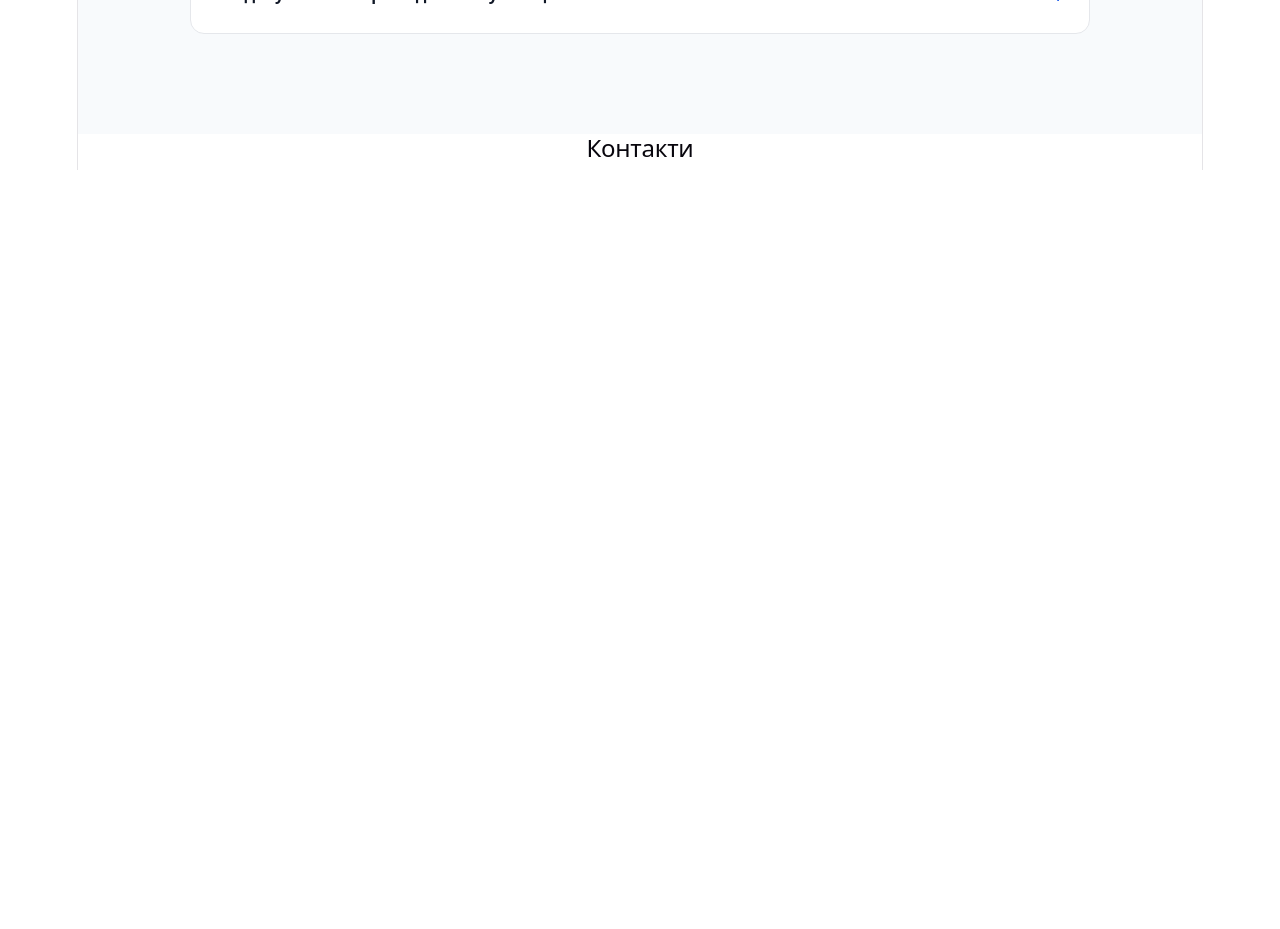
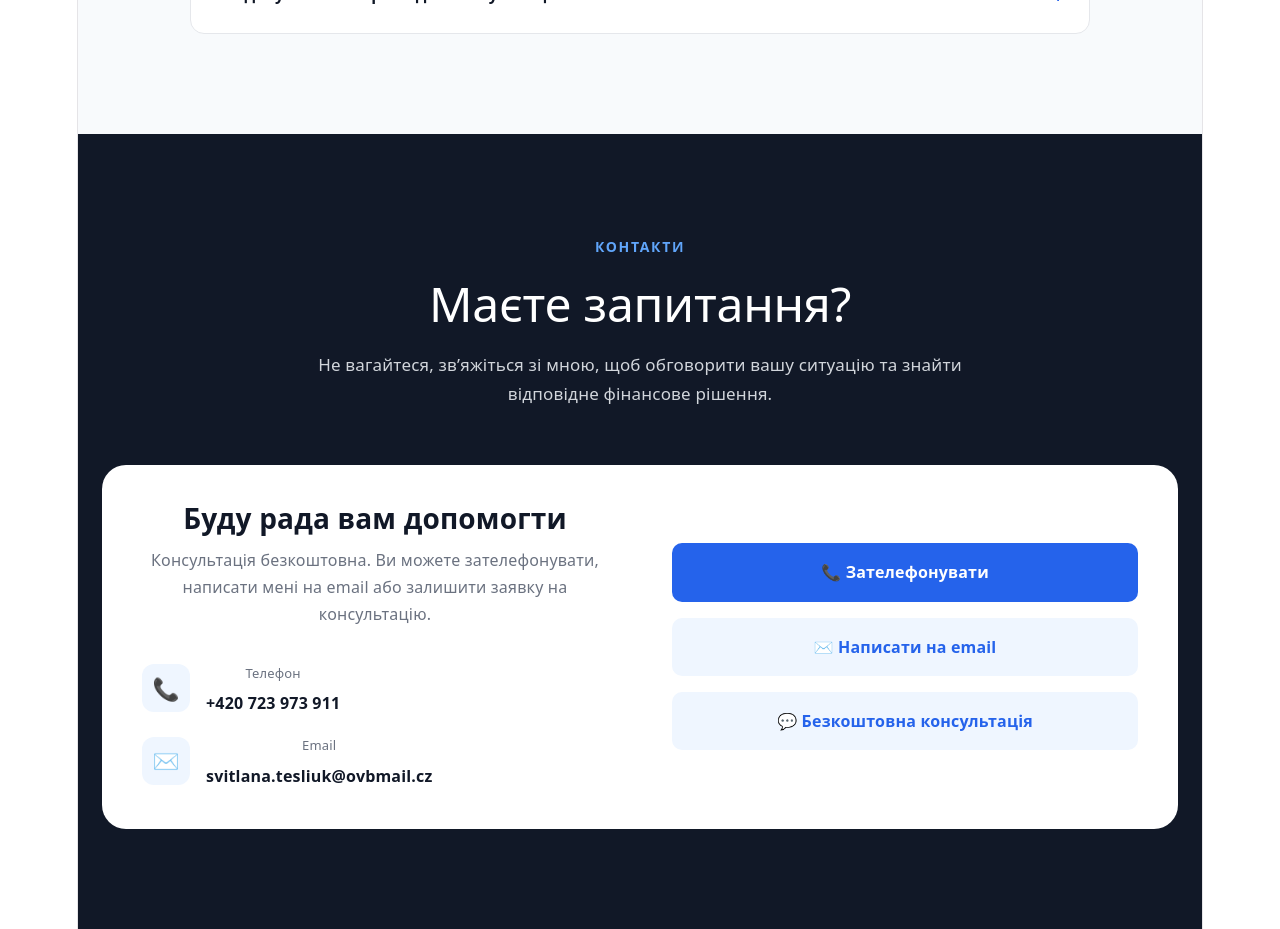
Before and after one commit to SvitlanaTesliuk/financial-consultant, a React (Vite) app: page / in a window 1280 px wide. Shown: the part 4600-5529 px from the top of the page. Before the commit the page ends 4770 px from the top, so only its background shows below. Built offline with nearby package versions, Linux system fonts and the light colour scheme.

Commit message:
create section contact

```diff
--- a/src/components/Contact/Contact.module.css
+++ b/src/components/Contact/Contact.module.css
@@ -0,0 +1,213 @@
+.contact {
+  padding: 100px 24px;
+
+  background-color: #111827;
+}
+
+.container {
+  max-width: 1100px;
+
+  margin: 0 auto;
+}
+
+.header {
+  max-width: 700px;
+
+  margin: 0 auto 56px;
+
+  text-align: center;
+}
+
+.subtitle {
+  margin: 0 0 16px;
+
+  color: #60a5fa;
+
+  font-size: 14px;
+  font-weight: 700;
+
+  letter-spacing: 0.12em;
+}
+
+.title {
+  margin: 0 0 20px;
+
+  color: #ffffff;
+
+  font-size: clamp(32px, 4vw, 48px);
+
+  line-height: 1.15;
+}
+
+.description {
+  margin: 0;
+
+  color: #d1d5db;
+
+  font-size: 17px;
+
+  line-height: 1.7;
+}
+
+.content {
+  display: grid;
+
+  grid-template-columns: 1fr 1fr;
+
+  gap: 64px;
+
+  padding: 40px;
+
+  background-color: #ffffff;
+
+  border-radius: 24px;
+}
+
+.info h3 {
+  margin: 0 0 16px;
+
+  color: #111827;
+
+  font-size: 28px;
+}
+
+.info p {
+  margin: 0;
+
+  color: #6b7280;
+
+  font-size: 16px;
+
+  line-height: 1.7;
+}
+
+.contacts {
+  display: flex;
+
+  flex-direction: column;
+
+  gap: 16px;
+
+  margin-top: 32px;
+}
+
+.contactItem {
+  display: flex;
+
+  align-items: center;
+
+  gap: 16px;
+
+  color: #111827;
+
+  text-decoration: none;
+}
+
+.contactItem:hover strong {
+  color: #2563eb;
+}
+
+.icon {
+  display: flex;
+
+  align-items: center;
+  justify-content: center;
+
+  width: 48px;
+  height: 48px;
+
+  background-color: #eff6ff;
+
+  border-radius: 12px;
+
+  font-size: 22px;
+}
+
+.contactItem span:last-child {
+  display: flex;
+
+  flex-direction: column;
+
+  gap: 4px;
+}
+
+.contactItem small {
+  color: #6b7280;
+
+  font-size: 13px;
+}
+
+.contactItem strong {
+  color: #111827;
+
+  font-size: 16px;
+}
+
+.actions {
+  display: flex;
+
+  flex-direction: column;
+
+  justify-content: center;
+
+  gap: 16px;
+}
+
+.primaryButton,
+.secondaryButton {
+  display: block;
+
+  padding: 16px 24px;
+
+  border-radius: 10px;
+
+  font-size: 16px;
+
+  font-weight: 600;
+
+  text-align: center;
+
+  text-decoration: none;
+
+  transition:
+    transform 0.2s ease,
+    background-color 0.2s ease;
+}
+
+.primaryButton {
+  background-color: #2563eb;
+
+  color: #ffffff;
+}
+
+.primaryButton:hover {
+  background-color: #1d4ed8;
+
+  transform: translateY(-2px);
+}
+
+.secondaryButton {
+  background-color: #eff6ff;
+
+  color: #2563eb;
+}
+
+.secondaryButton:hover {
+  background-color: #dbeafe;
+
+  transform: translateY(-2px);
+}
+
+@media (max-width: 768px) {
+  .contact {
+    padding: 72px 20px;
+  }
+
+  .content {
+    grid-template-columns: 1fr;
+
+    gap: 40px;
+
+    padding: 28px;
+  }
+}
--- a/src/components/Contact/Contact.tsx
+++ b/src/components/Contact/Contact.tsx
@@ -0,0 +1,87 @@
+import styles from './Contact.module.css'
+
+const Contact = () => {
+  return (
+    <section id="contact" className={styles.contact}>
+      <div className={styles.container}>
+        <div className={styles.header}>
+          <p className={styles.subtitle}>КОНТАКТИ</p>
+
+          <h2 className={styles.title}>
+            Маєте запитання?
+          </h2>
+
+          <p className={styles.description}>
+            Не вагайтеся, зв’яжіться зі мною, щоб обговорити вашу ситуацію
+            та знайти відповідне фінансове рішення.
+          </p>
+        </div>
+
+        <div className={styles.content}>
+          <div className={styles.info}>
+            <h3>
+              Буду рада вам допомогти
+            </h3>
+
+            <p>
+              Консультація безкоштовна.
+              Ви можете зателефонувати, написати мені
+              на email або залишити заявку на консультацію.
+            </p>
+
+            <div className={styles.contacts}>
+              <a
+                href="tel:+420723973911"
+                className={styles.contactItem}
+              >
+                <span className={styles.icon}>📞</span>
+
+                <span>
+                  <small>Телефон</small>
+                  <strong>+420 723 973 911</strong>
+                </span>
+              </a>
+
+              <a
+                href="mailto:svitlana.tesliuk@ovbmail.cz"
+                className={styles.contactItem}
+              >
+                <span className={styles.icon}>✉️</span>
+
+                <span>
+                  <small>Email</small>
+                  <strong>svitlana.tesliuk@ovbmail.cz</strong>
+                </span>
+              </a>
+            </div>
+          </div>
+
+          <div className={styles.actions}>
+            <a
+              href="tel:+420XXXXXXXXX"
+              className={styles.primaryButton}
+            >
+              📞 Зателефонувати
+            </a>
+
+            <a
+              href="mailto:example@email.com"
+              className={styles.secondaryButton}
+            >
+              ✉️ Написати на email
+            </a>
+
+            <a
+              href="mailto:example@email.com?subject=Безкоштовна консультація"
+              className={styles.secondaryButton}
+            >
+              💬 Безкоштовна консультація
+            </a>
+          </div>
+        </div>
+      </div>
+    </section>
+  )
+}
+
+export default Contact
--- a/src/components/FAQ/FAQ.tsx
+++ b/src/components/FAQ/FAQ.tsx
@@ -11,27 +11,27 @@ const questions: Question[] = [
   {
     question: 'Чи можу я отримати іпотеку в Чехії як українець?',
     answer:
-      'Можливість отримання іпотеки залежить від вашої ситуації, типу дозволу на перебування, доходу, трудового статусу та вимог конкретного банку. На консультації можемо оцінити вашу ситуацію.',
+      'Так, звичайно. Можливість отримання іпотеки залежить від вашої ситуації, типу дозволу на перебування, доходу, трудового статусу та вимог конкретного банку. На безкоштовній консультації можемо оцінити вашу ситуацію та підібрати можливий варіант. Не вагайтеся - телефонуйте або пишіть, з радістю вам допоможу',
   },
   {
     question: 'Скільки потрібно мати власних коштів для іпотеки?',
     answer:
-      'Для нашого орієнтовного калькулятора ми використовуємо 20% власних коштів. Фактичні умови можуть залежати від віку, типу нерухомості та вимог банку.',
+      'Для нашого орієнтовного калькулятора ми використовуємо 20% власних коштів. Фактичні умови можуть залежати від віку, вашого статусу перебування в Чехії та вимог банку.',
   },
   {
     question: 'Чи допомагаєте ви зі страхуванням автомобіля?',
     answer:
-      'Так. Можемо розглянути варіанти страхування автомобіля та підібрати рішення відповідно до вашої ситуації.',
+      'Так. Можемо розглянути варіанти страхування автомобіля від базового - обов’язкове страхування, до максимального пакету - включає повне покриття при ДТП як винуватця вчинення події так і постраждалого .',
   },
   {
     question: 'Чи можна отримати консультацію онлайн?',
     answer:
-      'Так. Консультацію можна провести онлайн, тому вам не обов’язково приїжджати особисто.',
+      'Так. Консультацію можна провести онлайн, тому вам не обов’язково приїжджати особисто. Достатньо зателефонувати або написати',
   },
   {
-    question: 'Скільки коштує перша консультація?',
+    question: 'Скільки коштує консультація?',
     answer:
-      'Перша консультація є безкоштовною. Ви можете описати свою ситуацію та отримати інформацію про можливі варіанти.',
+      'Консультації та супровід я проводжу безкоштовно. Ви можете описати свою ситуацію та отримати інформацію про можливі варіанти.',
   },
   {
     question: 'Які документи потрібні для консультації?',
@@ -40,7 +40,7 @@ const questions: Question[] = [
   },
 ]
 
-const FAQ = () => {
+const Faq = () => {
   const [openIndex, setOpenIndex] = useState<number | null>(null)
 
   const toggleQuestion = (index: number) => {
@@ -99,4 +99,4 @@ const FAQ = () => {
   )
 }
 
-export default FAQ
+export default Faq
--- a/src/pages/Home/Home.tsx
+++ b/src/pages/Home/Home.tsx
@@ -3,7 +3,8 @@ import Hero from '../../components/Hero/Hero'
 import About from '../../components/About/About'
 import Services from '../../components/Services/Services'
 import Calculator from '../../components/Calculator/Calculator'
-import FAQ from '../../components/FAQ/FAQ'
+import Faq from '../../components/FAQ/FAQ'
+import Contact from '../../components/Contact/Contact'
 
 const Home = () => {
   return (
@@ -19,11 +20,9 @@ const Home = () => {
 
         <Calculator />
 
-        <FAQ />
+        <Faq />
 
-        <section id="contact">
-          <h2>Контакти</h2>
-        </section>
+        <Contact />
       </main>
     </>
   )
```
